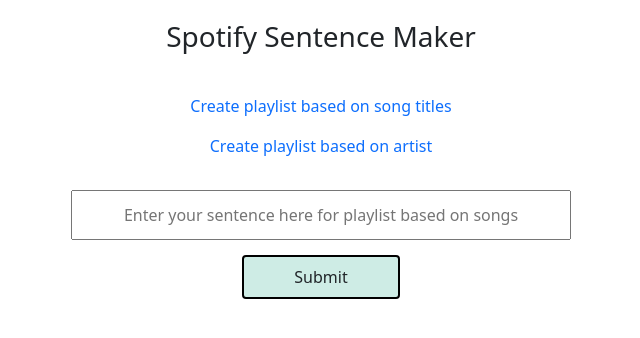
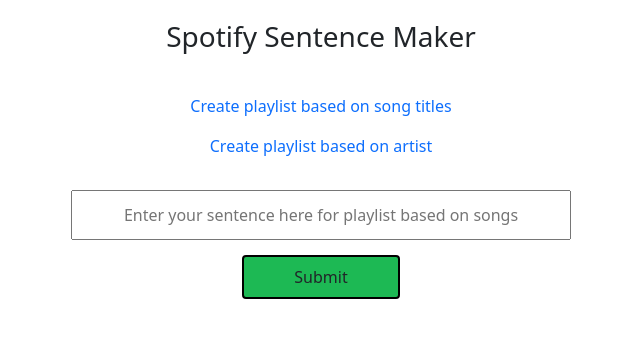
Before and after one commit to iliang1234/CS50-Final-Project, a Flask app: page / in a window 1280 px wide, with the pointer over the restyled element. Shown: the top 338 px of the page, without its empty margins (319-959 px from the left). Run offline with Flask 2, Linux system fonts and the light colour scheme.

Commit message:
updated code (12/7)

```diff
--- a/static/styles.css
+++ b/static/styles.css
@@ -24,5 +24,5 @@
 }
 
 .btn:hover {
-    background: #ceece5;
+    background: #1DB954;
 }
```
Also changed, not shown: 1 other file.
